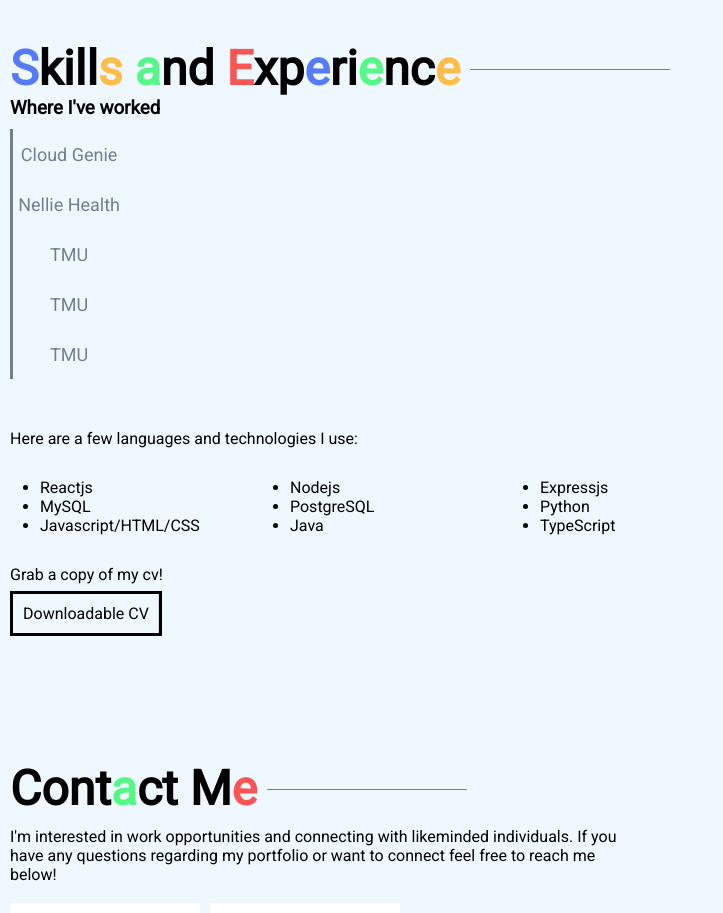
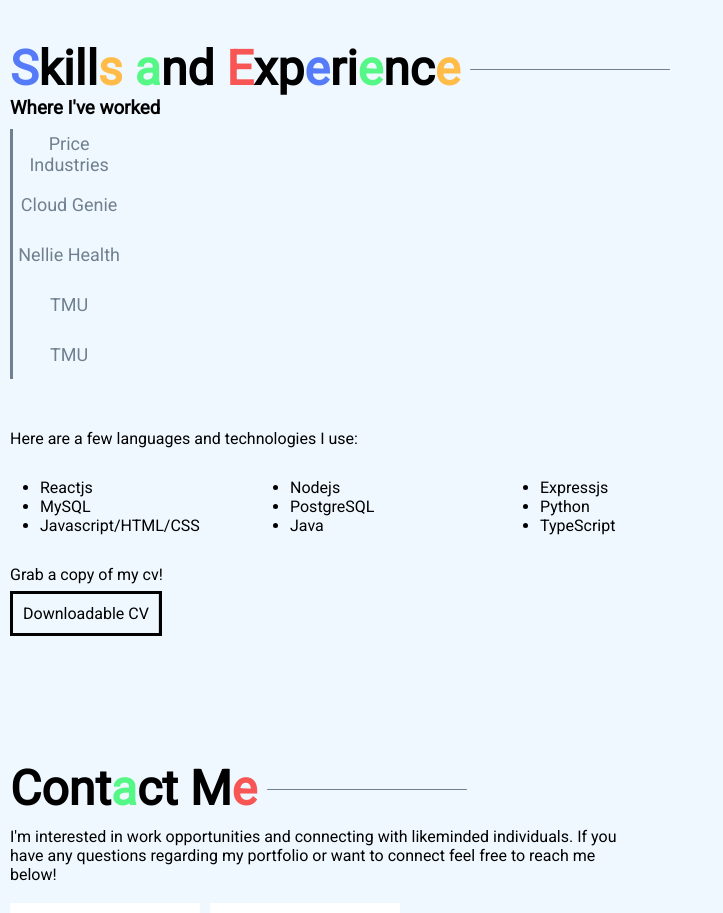
Before and after one commit to codehoover/personal_webpage, a Next.js app: page /main in a window 1280 px wide. Shown: the part 1580-2493 px from the top of the page, without its empty margins (0-723 px from the left). Built offline with nearby package versions, Linux system fonts and the light colour scheme.

Commit message:
added new work history

```diff
--- a/src/pages/main.js
+++ b/src/pages/main.js
@@ -10,6 +10,7 @@ import Price from "../Work_description/PriceIndustries";
 import Wip from "../Section/WIP";
 import WIP from "@/Section/WIP";
 import Project_Card from "@/components/Project_card";
+import PriceIndustries from "../Work_description/PriceIndustries";
 
 export default function Main() {
   const [nellieState, setNellie] = useState(false);
@@ -17,6 +18,7 @@ export default function Main() {
   const [tmu2State, setTmu2] = useState(false);
   const [tmu3State, setTmu3] = useState(false);
   const [cgState, setCG] = useState(false);
+  const [priceState, setPrice] = useState(false);
 
   const handleNellie = () => {
     setNellie(true);
@@ -39,13 +41,6 @@ export default function Main() {
     setTmu3(false);
     setCG(false);
   };
-  const handleTMU3 = () => {
-    setNellie(false);
-    setTmu(false);
-    setTmu2(false);
-    setTmu3(true);
-    setCG(false);
-  };
 
   const handleCG = () => {
     setNellie(false);
@@ -53,6 +48,14 @@ export default function Main() {
     setTmu2(false);
     setTmu3(false);
     setCG(true);
+  };
+  const handlePrice = () => {
+    setNellie(false);
+    setTmu(false);
+    setTmu2(false);
+    setTmu3(false);
+    setCG(false);
+    setPrice(true);
   };
 
   const [clicked, setClicked] = useState(false);
@@ -338,6 +341,9 @@ export default function Main() {
           <h3>Where I've worked</h3>
           <div className="timeline">
             <div className="panel">
+              <button className="tab-1" onClick={handlePrice}>
+                Price Industries
+              </button>
               <button className="tab-1" onClick={handleCG}>
                 Cloud Genie
               </button>
@@ -350,15 +356,13 @@ export default function Main() {
               <button className="tab-1" onClick={handleTMU2}>
                 TMU
               </button>
-              <button className="tab-1" onClick={handleTMU3}>
-                TMU
-              </button>
             </div>
             {nellieState && <Nellie />}
             {tmuState && <Tmu />}
             {tmu2State && <Tmu2 />}
             {tmu3State && <Tmu3 />}
             {cgState && <Cloud_Genie />}
+            {priceState && <PriceIndustries />}
           </div>
           Here are a few languages and technologies I use:
           <div>
```
